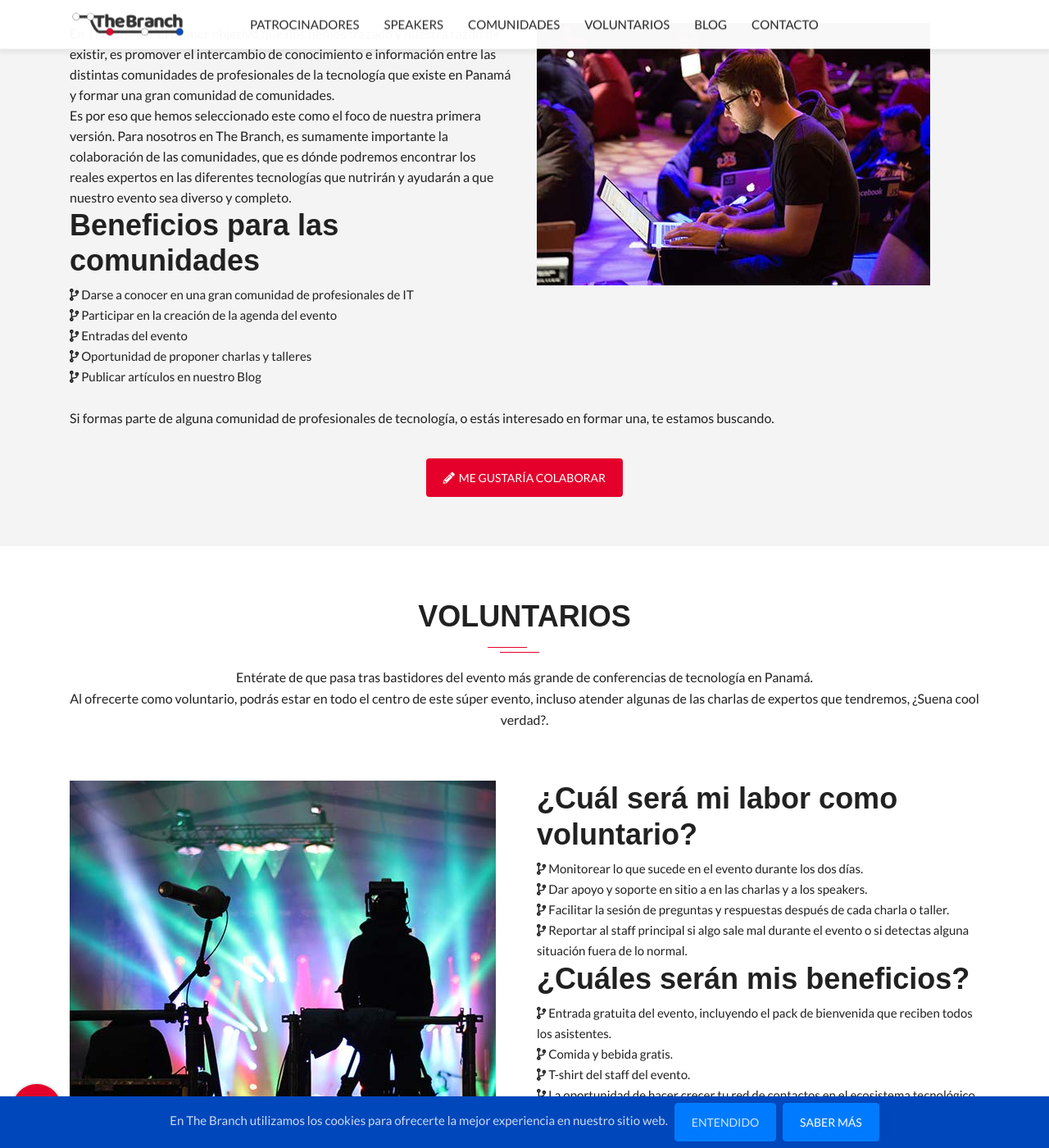
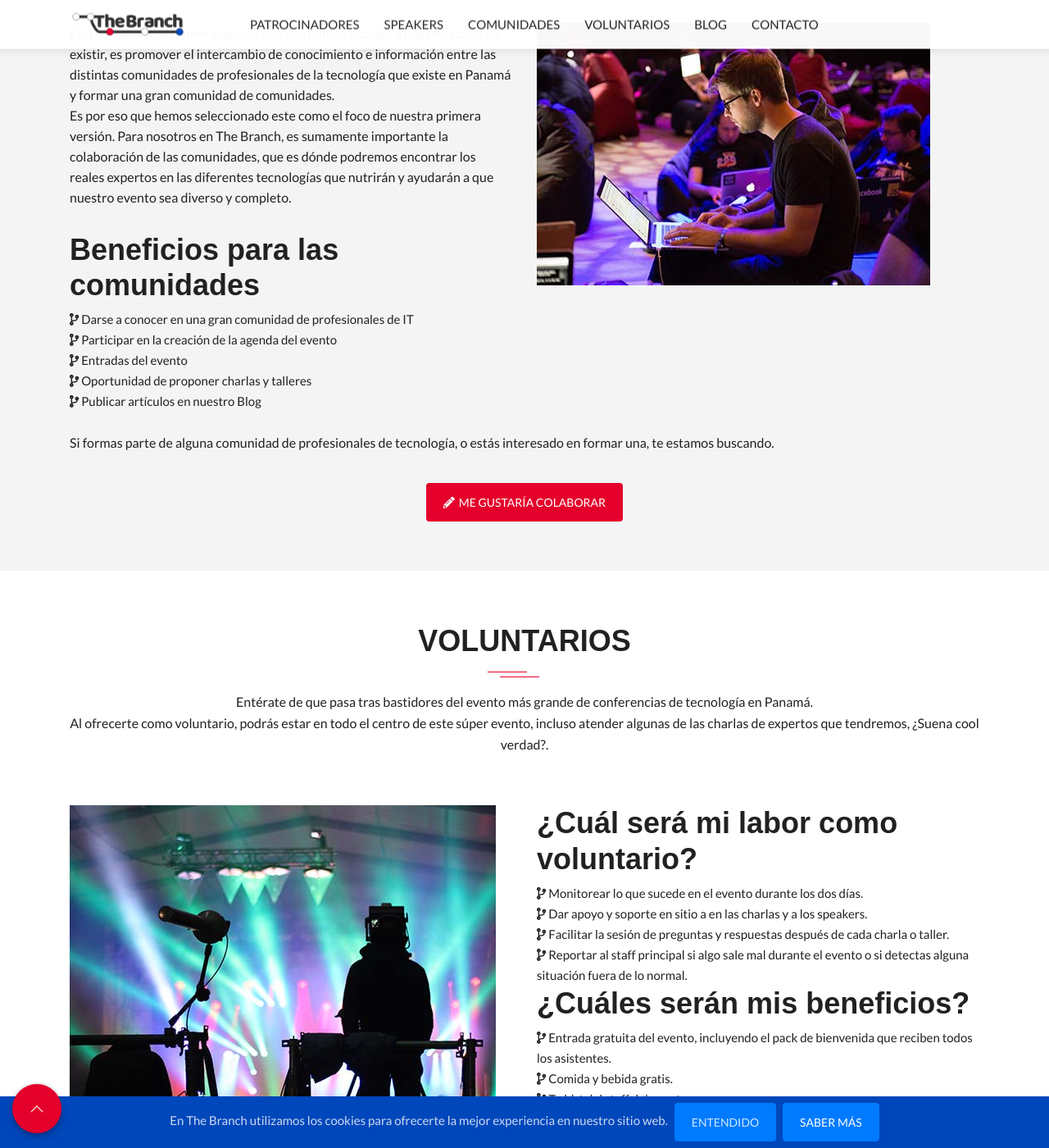
Before and after one commit to marvlm/thebranchconf, a Jekyll site: the page built from index.html, in a window 1280 px wide and 1400 px high, scrolled down 4664 px. Shown: the whole window at 82% size. Built offline with Jekyll 4.4.1, drawn with Linux system fonts in a browser that asks for light colours; nearby versions of some CDN libraries; some web fonts are replaced; the list of posts is cut into pages by our own code; comment, search, counter and statistics services are not loaded.

Commit message:
Fixed back on top button to be displayed on top of the cookie consent banner

```diff
--- a/assets/css/main.css
+++ b/assets/css/main.css
@@ -283,6 +283,7 @@ a.back-to-top {
   bottom: 18px;
   left: 15px;
   text-decoration: none;
+  z-index: 999;
 }
 
 a.back-to-top i {
@@ -2771,3 +2772,7 @@ a.prevnext:hover {
 .thebranch {
   text-transform: capitalize;
 }
+
+.intro-desc {
+  margin-bottom: 30px;
+}
```
